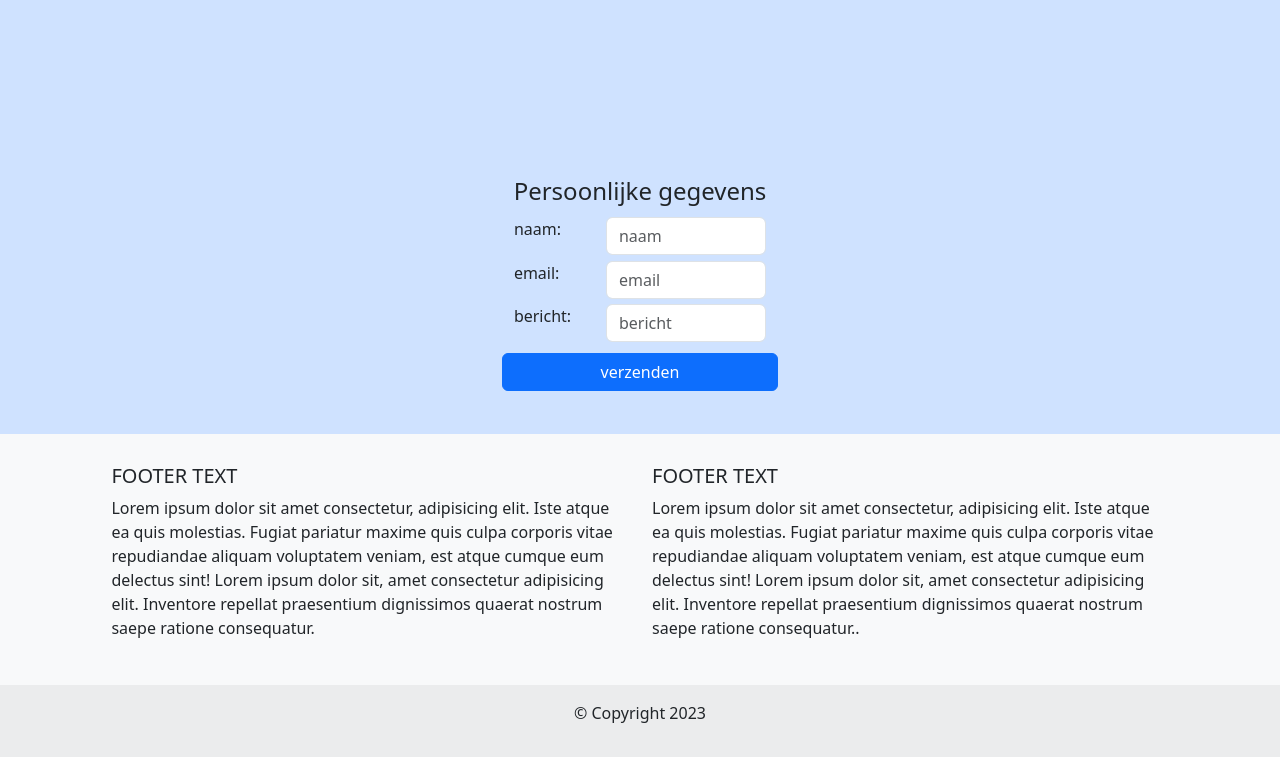
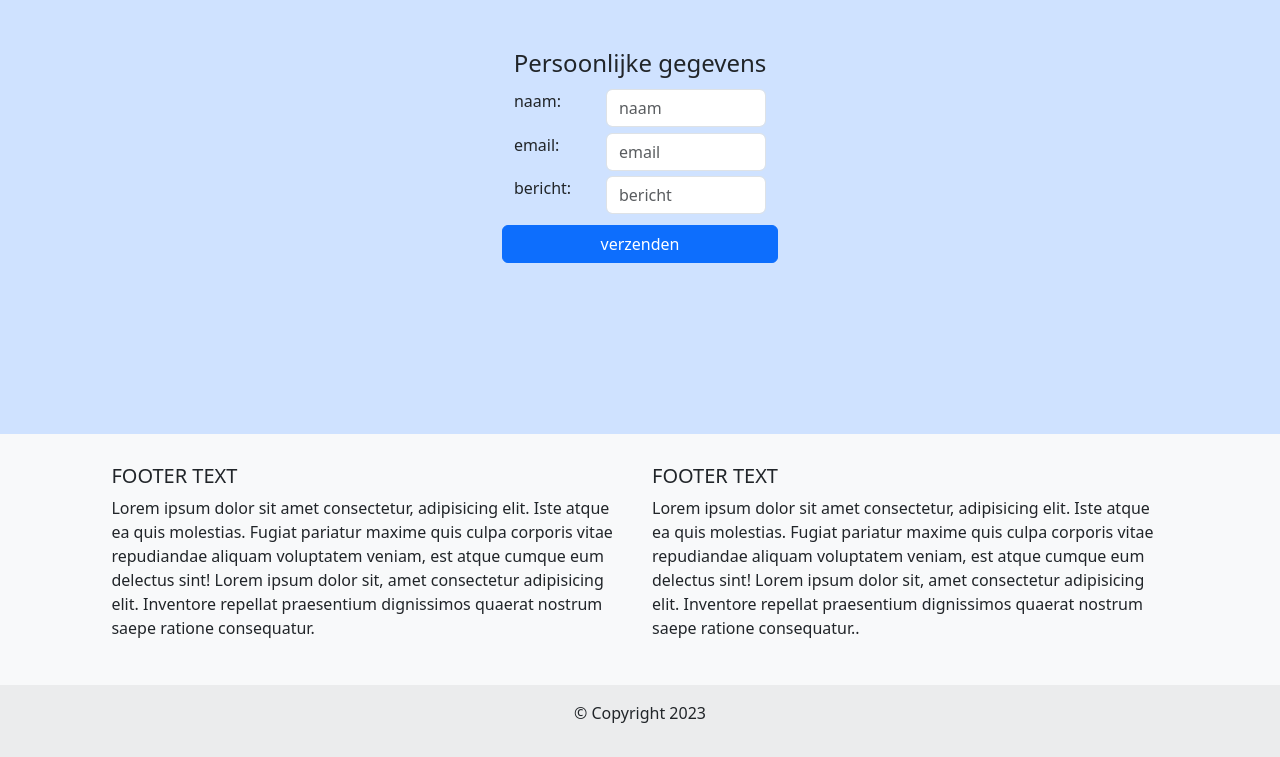
Before and after one commit to ddylvianen/nha_les22, a plain HTML site: page html/contact.html in a window 1280 px wide. Shown: the part 43-800 px from the top of the page. Drawn offline with nearby package versions, Linux system fonts and the light colour scheme.

Commit message:
Update style.css

```diff
--- a/css/style.css
+++ b/css/style.css
@@ -1,8 +1,4 @@
 .body{min-height: 100vh; margin-bottom: 0;}
-
-#formcont{
-    margin-top: 10%;
-}
 
 .row{
     margin: .5%;
```
